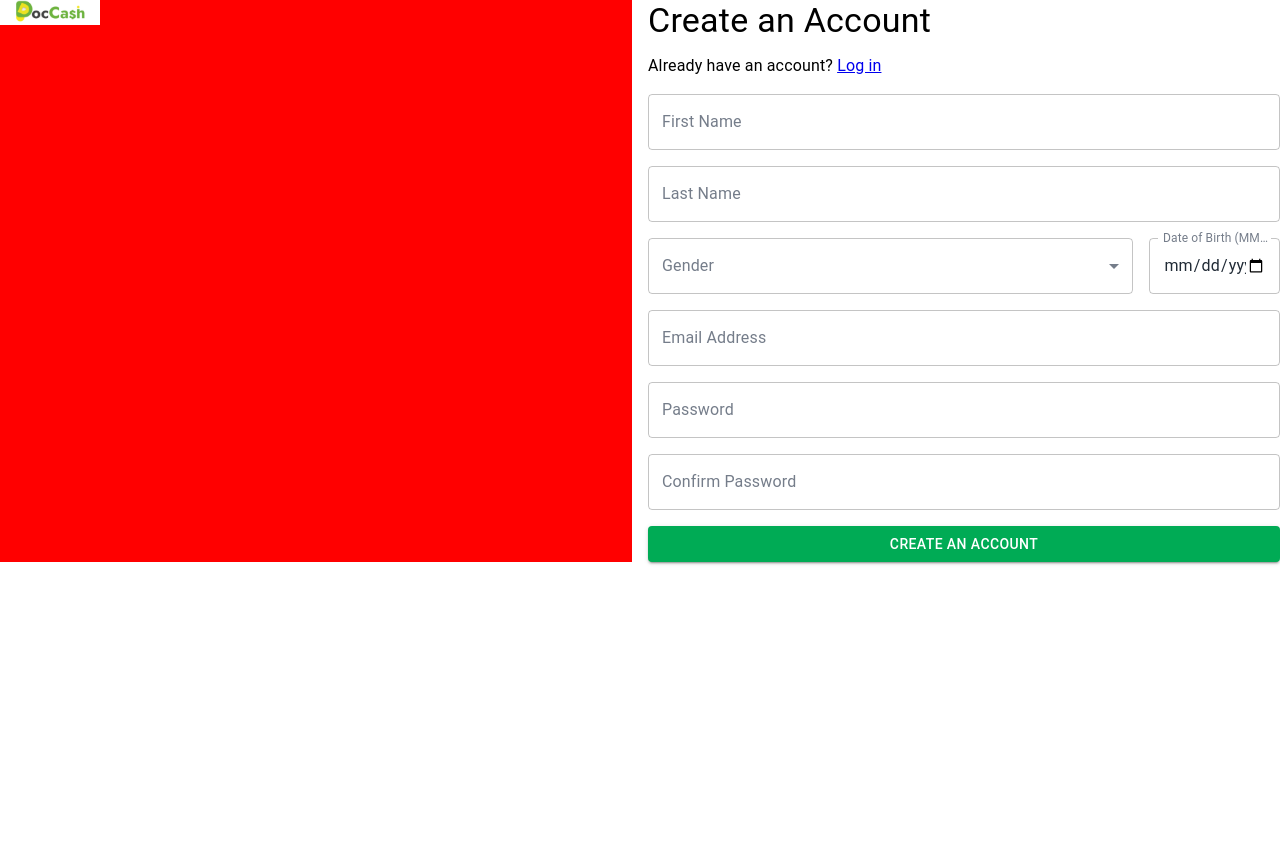
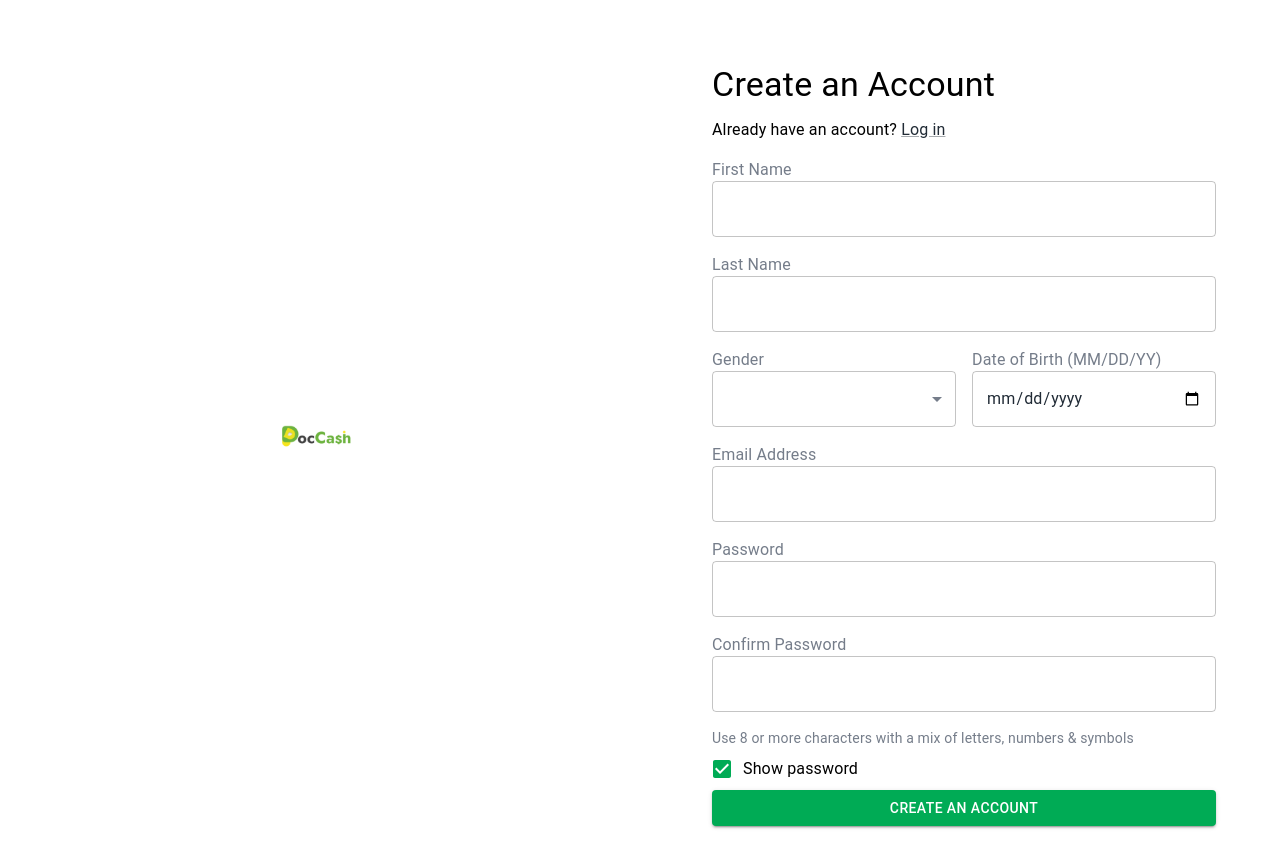
Before and after one commit to Hooksmith/POC_cash, a React (Create React App) app: page /register in a window 1280 px wide. Shown: the top 868 px of the page. Before the commit the page ends 800 px from the top, so only its background shows below. Built offline with nearby package versions, Linux system fonts and the light colour scheme.

Commit message:
[Create] auth pages

```diff
--- a/src/views/auth/CreateAccount.js
+++ b/src/views/auth/CreateAccount.js
@@ -7,86 +7,117 @@ import FormControl from "@mui/material/FormControl";
 import InputLabel from "@mui/material/InputLabel";
 import Select from "@mui/material/Select";
 import MenuItem from "@mui/material/MenuItem";
-import { Grid2 } from "@mui/material";
+import { Checkbox, FormControlLabel, Grid2, Link } from "@mui/material";
+import { useTheme } from "@emotion/react";
+import { useNavigate } from "react-router-dom";
 
 function CreateAccount() {
+  const navigate = useNavigate();
+  const handleNextButtonClick = () => {
+    navigate("/login"); // Replace '/next-page' with your desired route
+  };
+  const theme = useTheme();
   return (
-    // <Box sx={{ flexGrow: 1 }}>
     <Grid2 container spacing={2}>
-        <Grid2 size={{ xs: 12, md: 6 }} sx={{ background: "red" }}>
+      <Grid2 size={{ xs: 12, md: 6 }}>
+        <Box
+          sx={{
+            backgroundColor: theme.palette.background.primary,
+            minHeight: "100%", // Ensures the green background fills the entire screen height
+            display: "flex",
+            justifyContent: "center",
+            alignItems: "center",
+          }}
+        >
           <Box
             component="img"
             src="/logo.png"
             alt="DocCast Logo"
             sx={{ width: "100px", height: "auto", marginBottom: 2 }}
           />
+        </Box>
       </Grid2>
-        <Grid2 size={{ xs: 12, md: 6 }}>
+      <Grid2 size={{ xs: 12, md: 6 }} sx={{ p: 8 }}>
         <Typography variant="h4" component="h1" gutterBottom>
           Create an Account
         </Typography>
 
         <Typography variant="body1" gutterBottom sx={{ mb: 2 }}>
-            Already have an account? <a href="#">Log in</a>
+          Already have an account?{" "}
+          <Link color={theme.palette.text.primary} href="/login">
+            Log in
+          </Link>
         </Typography>
 
         {/* First Name and Last Name Fields */}
-          <TextField
-            label="First Name"
-            variant="outlined"
-            fullWidth
-            sx={{ mb: 2 }}
-          />
-          <TextField
-            label="Last Name"
-            variant="outlined"
-            fullWidth
-            sx={{ mb: 2 }}
-          />
+        <InputLabel>First Name</InputLabel>
+
+        <TextField variant="outlined" fullWidth sx={{ mb: 2 }} />
+        <InputLabel>Last Name</InputLabel>
+
+        <TextField variant="outlined" fullWidth sx={{ mb: 2 }} />
 
         {/* Gender and Date of Birth Fields */}
-          <Box sx={{ display: "flex", justifyContent: "space-between", mb: 2 }}>
-            <FormControl fullWidth>
-              <InputLabel id="gender-label">Gender</InputLabel>
-              <Select labelId="gender-label" id="gender-select" label="Gender">
+
+        <Grid2 container spacing={2} sx={{ mb: 2 }}>
+          <Grid2 size={{ xs: 12, md: 6 }}>
+            <InputLabel>Gender</InputLabel>
+            <Select labelId="gender-label" id="gender-select" fullWidth>
               <MenuItem value="custom">Custom</MenuItem>
               {/* Add more options as needed */}
             </Select>
-            </FormControl>
-            <TextField
-              label="Date of Birth (MM/DD/YY)"
-              type="date"
-              variant="outlined"
-              InputLabelProps={{
-                shrink: true,
-              }}
-              sx={{ ml: 2 }}
-            />
-          </Box>
+          </Grid2>
+          <Grid2 size={{ xs: 12, md: 6 }}>
+            <InputLabel>Date of Birth (MM/DD/YY)</InputLabel>
+            <TextField type="date" variant="outlined" fullWidth />
+          </Grid2>
+        </Grid2>
 
         {/* Email and Password Fields */}
+        <InputLabel>Email Address</InputLabel>
+        <TextField variant="outlined" fullWidth sx={{ mb: 2 }} />
+        <InputLabel>Password</InputLabel>
         <TextField
-            label="Email Address"
-            variant="outlined"
-            fullWidth
-            sx={{ mb: 2 }}
-          />
-          <TextField
-            label="Password"
           type="password"
           variant="outlined"
           fullWidth
           sx={{ mb: 2 }}
         />
+        <InputLabel>Confirm Password</InputLabel>
         <TextField
-            label="Confirm Password"
           type="password"
           variant="outlined"
           fullWidth
           sx={{ mb: 2 }}
         />
 
-          <Button variant="contained" color="primary" fullWidth>
+        <Typography variant="body2" color="textSecondary">
+          Use 8 or more characters with a mix of letters, numbers & symbols
+        </Typography>
+        <FormControlLabel
+          control={
+            <Checkbox
+              defaultChecked
+              sx={{
+                color: theme.palette.background.primary,
+                "&.Mui-checked": {
+                  color: theme.palette.background.primary,
+                },
+              }}
+            />
+          }
+          label="Show password"
+        />
+
+        <Button
+          variant="contained"
+          sx={{
+            backgroundColor: theme.palette.background.primary,
+            color: theme.palette.text.white,
+          }}
+          fullWidth
+          onClick={handleNextButtonClick}
+        >
           Create an Account
         </Button>
       </Grid2>
--- a/src/views/auth/Login.js
+++ b/src/views/auth/Login.js
@@ -1,66 +1,147 @@
-import { Box, Button, Grid2, TextField, Typography } from "@mui/material";
+import {
+  Box,
+  Button,
+  createTheme,
+  Grid2,
+  InputLabel,
+  Link,
+  TextField,
+  Typography,
+  useTheme,
+} from "@mui/material";
+import { useNavigate } from "react-router-dom";
 
 function LoginForm() {
+  const navigate = useNavigate();
+  const theme = useTheme();
+  const handleNextButtonClick = () => {
+    navigate("/register"); // Replace '/next-page' with your desired route
+  };
   return (
-
-    <Grid2 container spacing={2}>
-
+    <Grid2 container>
       <Grid2 size={{ xs: 12, md: 6 }}>
+        <Box
+          sx={{
+            backgroundColor: theme.palette.background.primary,
+            minHeight: "100vh", // Ensures the green background fills the entire screen height
+            display: "flex",
+            justifyContent: "center",
+            alignItems: "center",
+          }}
+        >
           <Box
             component="img"
             src="/logo.png"
             alt="DocCast Logo"
-          sx={{ width: '100px', height: 'auto', marginBottom: 2 }}
+            sx={{ width: "100px", height: "auto", marginBottom: 2 }}
           />
+        </Box>
       </Grid2>
-  <Grid2 size={{ xs: 12, md: 6 }}>
-
-        <Typography variant="h4" component="h1" gutterBottom>
+      <Grid2 size={{ xs: 12, md: 6 }} sx={{ p: 8 }}>
+        <Typography
+          variant="h4"
+          component="h1"
+          gutterBottom
+          color={theme.palette.text.primary}
+        >
           Sign In
         </Typography>
 
         {/* Social Login Buttons */}
-        <Button variant="contained" color="primary" fullWidth sx={{ mb: 2 }}>
-          {/* <GoogleIcon sx={{ mr: 1 }} /> */}
-          Continue with Google
+        <Button
+          variant="outlined"
+          fullWidth
+          sx={{ mb: 2, mt: 3, borderRadius: "50px", borderColor: "#C4CFD7" }}
+        >
+          <Box
+            component="img"
+            alt="logo"
+            src="/google.png"
+            height={24}
+            sx={{ mr: 2 }}
+          />
+          <Typography color="black">Continue with Google</Typography>
         </Button>
-        <Button variant="contained" color="primary" fullWidth sx={{ mb: 2 }}>
-          {/* <FacebookIcon sx={{ mr: 1 }} /> */}
-          Continue with Facebook
+        <Button
+          variant="outlined"
+          fullWidth
+          sx={{ borderRadius: "50px", borderColor: "#C4CFD7" }}
+        >
+          <Box
+            component="img"
+            alt="logo"
+            src="/facebook.png"
+            height={24}
+            sx={{ mr: 2 }}
+          />
+          <Typography color="black">Continue with Facebook</Typography>
         </Button>
 
-        <Typography variant="body1" gutterBottom>
+        <Box
+          sx={{
+            display: "flex",
+            alignItems: "center",
+            justifyContent: "center",
+            width: "100%",
+            mb: 4,
+            mt: 4,
+          }}
+        >
+          <hr style={{ borderTop: "1px solid #ccc", width: "40%" }} />
+          <Typography variant="body1" sx={{ margin: "0 10px" }}>
             OR
           </Typography>
+          <hr style={{ borderTop: "1px solid #ccc", width: "40%" }} />
+        </Box>
 
         {/* Email and Password Fields */}
+        <InputLabel color="#666666">Email Address</InputLabel>
         <TextField
-          label="Email Address"
           variant="outlined"
           fullWidth
           sx={{ mb: 2 }}
-          error={true} // Set error state as needed
-          helperText="Error message" // Display error message
+          // error={true} // Set error state as needed
+          // helperText="Error message" // Display error message
         />
+        <InputLabel color="#666666">Your Password</InputLabel>
         <TextField
-          label="Your Password"
           type="password"
           variant="outlined"
           fullWidth
           sx={{ mb: 2 }}
-          error={true} // Set error state as needed
-          helperText="Error message" // Display error message
+          // error={true} // Set error state as needed
+          // helperText="Error message" // Display error message
         />
 
-        <Button variant="contained" color="primary" fullWidth>
+        <Link href="/reset-password" color={theme.palette.text.primary}>
+          <Typography
+            variant="body1"
+            gutterBottom
+            sx={{ mt: 2, textAlign: "right" }}
+            color={theme.palette.text.primary}
+          >
+            Forgot your password?
+          </Typography>
+        </Link>
+
+        <Button
+          variant="contained"
+          sx={{
+            mb: 2,
+            px: 12,
+            py: 2,
+            backgroundColor: theme.palette.background.primary,
+            color: theme.palette.text.white,
+          }}
+          onClick={handleNextButtonClick}
+        >
           Sign In
         </Button>
-
-        <Typography variant="body1" gutterBottom sx={{ mt: 2 }}>
-          Forgot your password?
-        </Typography>
-        <Typography variant="body1" gutterBottom>
-          Don't have an account? <a href="#">Sign Up</a>
+        <Typography variant="body1" gutterBottom color="#666666">
+          Don't have an account?{" "}
+          <Link href="/register" color={theme.palette.text.primary}>
+            Sign Up
+          </Link>
         </Typography>
       </Grid2>
     </Grid2>
--- a/src/views/auth/NewPassword.js
+++ b/src/views/auth/NewPassword.js
@@ -1,12 +1,27 @@
-import { Box, Button, TextField, Typography } from "@mui/material";
-// import InputAdornment from "@mui/material/InputAdornment";
-// import IconButton from "@mui/material/IconButton";
-// import Visibility from "@mui/icons-material/Visibility";
-// import VisibilityOff from "@mui/icons-material/VisibilityOff";
+import {
+  Box,
+  Button,
+  InputAdornment,
+  InputLabel,
+  TextField,
+  Typography,
+} from "@mui/material";
+import IconButton from "@mui/material/IconButton";
+import Visibility from "@mui/icons-material/Visibility";
+import VisibilityOff from "@mui/icons-material/VisibilityOff";
+import React from "react";
+import { useNavigate } from "react-router-dom";
+import { useTheme } from "@emotion/react";
 function NewPassword() {
-  // const [showPassword, setShowPassword] = React.useState(false);
+  const navigate = useNavigate();
+  const theme = useTheme();
+  const handleNextButtonClick = () => {
+    navigate("/login"); // Replace '/next-page' with your desired route
+  };
 
-  // const handleClickShowPassword = () => setShowPassword((show) => !show);
+  const [showPassword, setShowPassword] = React.useState(false);
+
+  const handleClickShowPassword = () => setShowPassword((show) => !show);
 
   return (
     <Box
@@ -20,11 +35,16 @@ function NewPassword() {
     >
       <Box
         sx={{
-          width: { xs: "80%", md: "400px" },
-          padding: 4,
+          width: { xs: "80%", md: "40%" },
+          padding: 6,
           backgroundColor: "#fff",
           borderRadius: 2,
           boxShadow: 2,
+        }}
+      >
+        <Box
+          sx={{
+            width: { xs: "100%", md: "70%" },
           }}
         >
           <Box
@@ -37,58 +57,75 @@ function NewPassword() {
             Please enter a new password below
           </Typography>
 
+          <Box
+            sx={{
+              display: "flex",
+              alignItems: "center",
+              justifyContent: "space-between",
+            }}
+          >
+            <InputLabel>New password</InputLabel>
+            <IconButton
+              aria-label="toggle password visibility"
+              onClick={handleClickShowPassword}
+              // edge="end"
+            >
+              {showPassword ? <VisibilityOff /> : <Visibility />}
+            </IconButton>
+          </Box>
           <TextField
-          label="New password"
-          // type={showPassword ? "text" : "password"}
+            type={showPassword ? "text" : "password"}
             variant="outlined"
             fullWidth
             sx={{ mb: 2 }}
             // InputProps={{
-          //   endAdornment: (
-          //     <InputAdornment position="end">
-          //       <IconButton
-          //         aria-label="toggle password visibility"
-          //         onClick={handleClickShowPassword}
-          //         edge="end"
-          //       >
-          //         {showPassword ? <VisibilityOff /> : <Visibility />}
-          //       </IconButton>
-          //     </InputAdornment>
-          //   ),
+            //   endAdornment: <InputAdornment position="end"></InputAdornment>,
             // }}
           />
           <Typography variant="body1" color="textSecondary" gutterBottom>
             Use 8 or more characters with a mix of letters, numbers & symbols
           </Typography>
-
+          <Box
+            sx={{
+              display: "flex",
+              alignItems: "center",
+              justifyContent: "space-between",
+            }}
+          >
+            <InputLabel>Confirmed password</InputLabel>
+            <IconButton
+              aria-label="toggle password visibility"
+              onClick={handleClickShowPassword}
+              // edge="end"
+            >
+              {showPassword ? <VisibilityOff /> : <Visibility />}
+            </IconButton>
+          </Box>
           <TextField
-          label="Confirmed password"
-          // type={showPassword ? "text" : "password"}
+            type={showPassword ? "text" : "password"}
             variant="outlined"
             fullWidth
             sx={{ mb: 2 }}
-          // InputProps={{
-          //   endAdornment: (
-          //     <InputAdornment position="end">
-          //       <IconButton
-          //         aria-label="toggle password visibility"
-          //         onClick={handleClickShowPassword}
-          //         edge="end"
-          //       >
-          //         {showPassword ? <VisibilityOff /> : <Visibility />}
-          //       </IconButton>
-          //     </InputAdornment>
-          //   ),
-          // }}
           />
 
           <Typography variant="body1" color="error" gutterBottom>
             Error message
           </Typography>
 
-        <Button variant="contained" color="primary" fullWidth>
+          <Button
+            variant="contained"
+            sx={{
+              mb: 2,
+              px: 12,
+              py: 2,
+              backgroundColor: theme.palette.background.primary,
+              color: theme.palette.text.white,
+            }}
+            onClick={handleNextButtonClick}
+          >
             Save
           </Button>
+        </Box>
       </Box>
     </Box>
   );
--- a/src/views/auth/ResetPassword.js
+++ b/src/views/auth/ResetPassword.js
@@ -1,6 +1,13 @@
-import { Box, TextField, Typography, Button } from "@mui/material";
+import { useTheme } from "@emotion/react";
+import { Box, TextField, Typography, Button, InputLabel } from "@mui/material";
+import { useNavigate } from "react-router-dom";
 
 function ResetPassword() {
+  const theme = useTheme();
+  const navigate = useNavigate();
+  const handleNextButtonClick = () => {
+    navigate("/verify-code"); // Replace '/next-page' with your desired route
+  };
   return (
     <Box
       sx={{
@@ -13,8 +20,8 @@ function ResetPassword() {
     >
       <Box
         sx={{
-          width: { xs: "80%", md: "400px" },
-          padding: 4,
+          width: { xs: "80%", md: "40%" },
+          padding: 6,
           backgroundColor: "#fff",
           borderRadius: 2,
           boxShadow: 2,
@@ -24,26 +31,56 @@ function ResetPassword() {
           component="img"
           src="/logo.png"
           alt="DocCash Logo"
-          sx={{ width: "100px", height: "auto", marginBottom: 2 }}
+          sx={{ width: "120px", height: "auto", marginBottom: 2 }}
         />
-        <Typography variant="h4" component="h1" gutterBottom>
+        <Box
+          sx={{
+            display: "flex",
+            flexDirection: "column",
+            alignItems: "center",
+            justifyContent: "center",
+            px: 8,
+          }}
+        >
+          <Typography
+            variant="h4"
+            component="h1"
+            gutterBottom
+            color={theme.palette.text.primary}
+          >
             Forgot Your Password?
           </Typography>
-        <Typography variant="body1" gutterBottom>
-          Please, enter your e-mail address below to receive your user and a new
-          password
+          <Box sx={{ textAlign: "center" }}>
+            <Typography variant="h6" gutterBottom>
+              Please, enter your e-mail address below to receive your user and a
+              new password
             </Typography>
+          </Box>
+        </Box>
+        <Box
+          sx={{
+            display: "flex",
+            flexDirection: "column",
+            px: 8,
+            pt: 4,
+            pb: 4,
+          }}
+        >
+          <InputLabel> Email address</InputLabel>
+          <TextField variant="outlined" fullWidth sx={{ mb: 2 }} />
 
-        <TextField
-          label="Email address"
-          variant="outlined"
+          <Button
+            variant="contained"
+            sx={{
+              backgroundColor: theme.palette.background.primary,
+              color: theme.palette.text.white,
+            }}
             fullWidth
-          sx={{ mb: 2 }}
-        />
-
-        <Button variant="contained" color="primary" fullWidth>
+            onClick={handleNextButtonClick}
+          >
             Reset Password
           </Button>
+        </Box>
       </Box>
     </Box>
   );
--- a/src/views/auth/VerifyCode.js
+++ b/src/views/auth/VerifyCode.js
@@ -1,6 +1,22 @@
+import { useTheme } from "@emotion/react";
 import { Box, TextField, Typography, Button } from "@mui/material";
+import React from "react";
+import { useNavigate } from "react-router-dom";
 
 function VerifyCode() {
+  const theme = useTheme();
+  const navigate = useNavigate();
+  const handleNextButtonClick = () => {
+    navigate("/new-password"); // Replace '/next-page' with your desired route
+  };
+
+  const [code, setCode] = React.useState("");
+
+  const handleChange = (event, index) => {
+    const newCode = [...code];
+    newCode[index] = event.target.value;
+    setCode(newCode.join(""));
+  };
   return (
     <Box
       sx={{
@@ -13,7 +29,7 @@ function VerifyCode() {
     >
       <Box
         sx={{
-          width: { xs: "80%", md: "400px" },
+          width: { xs: "80%", md: "40%" },
           padding: 4,
           backgroundColor: "#fff",
           borderRadius: 2,
@@ -26,36 +42,63 @@ function VerifyCode() {
           alt="DocCash Logo"
           sx={{ width: "100px", height: "auto", marginBottom: 2 }}
         />
-        <Typography variant="h4" component="h1" gutterBottom>
+        <Box sx={{ textAlign: "center" }}>
+          <Typography
+            variant="h4"
+            component="h1"
+            sx={{
+              fontSize: {
+                xs: "16px", // For extra-small screens
+                sm: "18px", // For small screens
+                md: "20px", // For medium screens
+                lg: "24px", // For large screens
+                xl: "28px", // For extra-large screens
+              },
+            }}
+            gutterBottom
+            color={theme.palette.background.primary}
+          >
             Verify Your Code
           </Typography>
-        <Typography variant="body1" gutterBottom>
-          Enter the passcode you just received on your email address ending with
-          ******in@gmail.com
+        </Box>
+        <Box sx={{ textAlign: "center", px: 8 }}>
+          <Typography variant="h6" gutterBottom>
+            Enter the passcode you just received on your email address ending
+            with ******in@gmail.com
           </Typography>
-
-        <Box sx={{ display: "flex", justifyContent: "space-between", mb: 2 }}>
+        </Box>
+        <Box
+          sx={{ display: "flex", justifyContent: "space-evenly", my: 4, px: 8 }}
+        >
+          {Array.from({ length: 4 }).map((_, index) => (
             <TextField
+              key={index}
+              type="text"
               inputProps={{ inputMode: "numeric", pattern: "[0-9]*" }}
-            sx={{ width: "25%" }}
+              value={code[index] || ""}
+              onChange={(event) => handleChange(event, index)}
+              sx={{
+                width: "12%",
+                border: "1px solid green",
+                borderRadius: "5px",
+                textAlign: "center",
+              }}
             />
-          <TextField
-            inputProps={{ inputMode: "numeric", pattern: "[0-9]*" }}
-            sx={{ width: "25%" }}
-          />
-          <TextField
-            inputProps={{ inputMode: "numeric", pattern: "[0-9]*" }}
-            sx={{ width: "25%" }}
-          />
-          <TextField
-            inputProps={{ inputMode: "numeric", pattern: "[0-9]*" }}
-            sx={{ width: "25%" }}
-          />
+          ))}
         </Box>
-
-        <Button variant="contained" color="primary" fullWidth>
+        <Box sx={{ px: 8, pb: 6 }}>
+          <Button
+            variant="contained"
+            sx={{
+              backgroundColor: theme.palette.background.primary,
+              color: theme.palette.text.white,
+            }}
+            fullWidth
+            onClick={handleNextButtonClick}
+          >
             Verify
           </Button>
+        </Box>
       </Box>
     </Box>
   );
```
Lines whose indentation alone changed are shown as unchanged.
